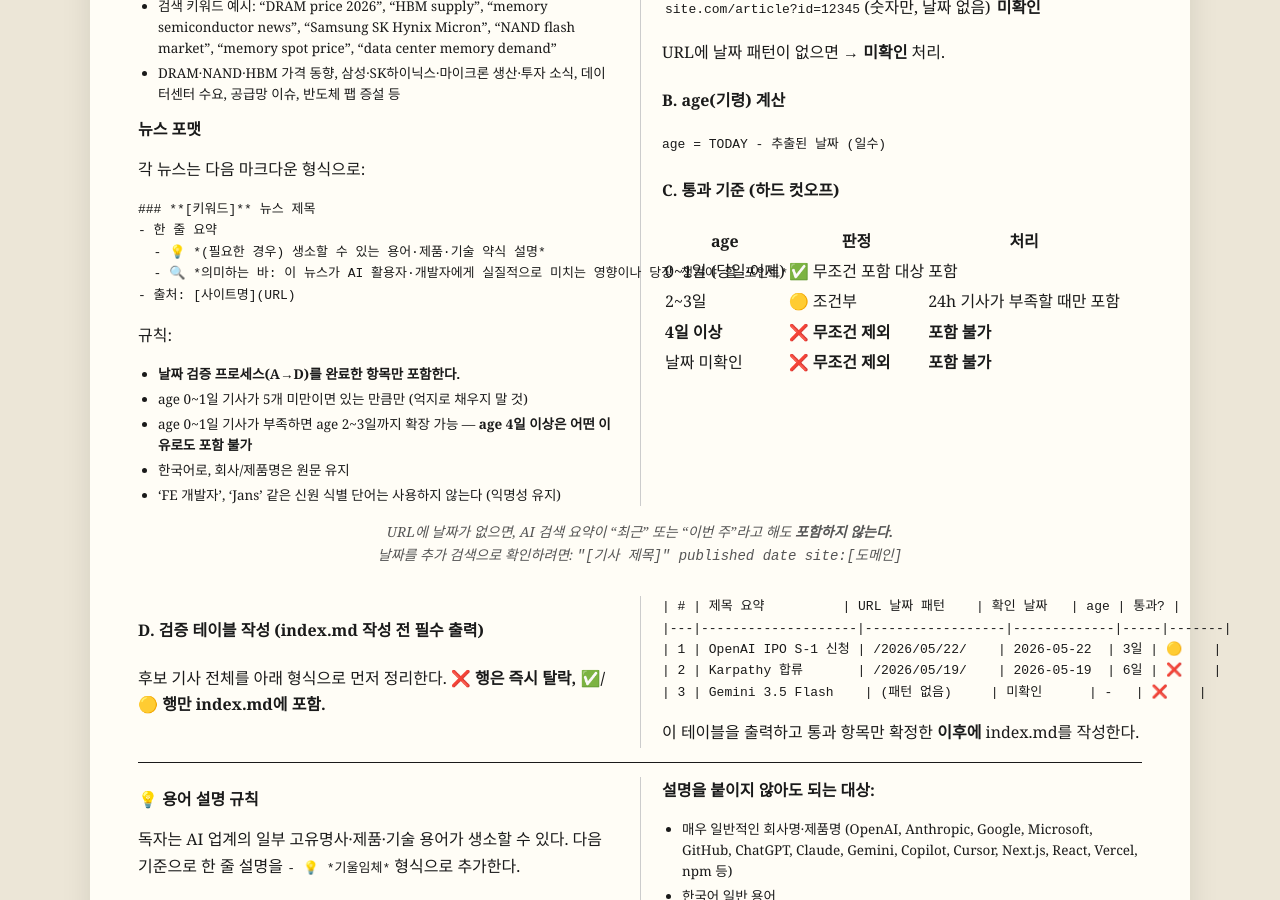
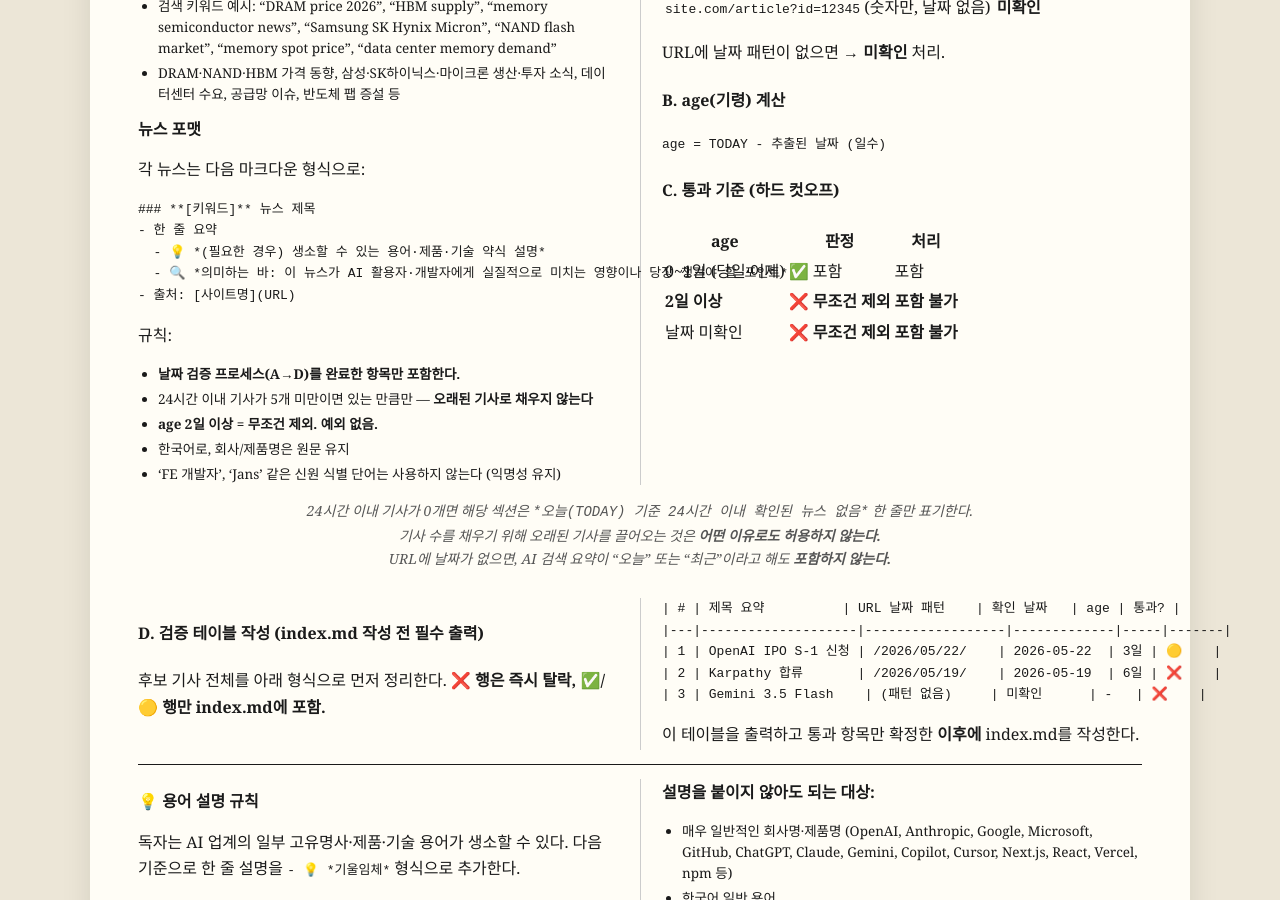
Before and after one commit to kimjans/daily-news, a Jekyll site: the page built from CLAUDE.md, in a window 1280 px wide and 900 px high, scrolled down 1483 px. Built offline with Jekyll 4.4.1, drawn with Linux system fonts in a browser that asks for light colours; our own code applies the rules of GitHub Pages for plain Markdown files.

Commit message:
docs: 날짜 기준 24시간 이내만 허용, 2일 이상 전면 제외

```diff
--- a/CLAUDE.md
+++ b/CLAUDE.md
@@ -73,8 +73,8 @@ WebSearch를 사용해 **지난 24시간 이내의 최신 AI 뉴스**를 두 카
 
 규칙:
 - **날짜 검증 프로세스(A→D)를 완료한 항목만 포함한다.**
-- age 0~1일 기사가 5개 미만이면 있는 만큼만 (억지로 채우지 말 것)
-- age 0~1일 기사가 부족하면 age 2~3일까지 확장 가능 — **age 4일 이상은 어떤 이유로도 포함 불가**
+- 24시간 이내 기사가 5개 미만이면 있는 만큼만 — **오래된 기사로 채우지 않는다**
+- **age 2일 이상 = 무조건 제외. 예외 없음.**
 - 한국어로, 회사/제품명은 원문 유지
 - 'FE 개발자', 'Jans' 같은 신원 식별 단어는 사용하지 않는다 (익명성 유지)
 
@@ -103,13 +103,13 @@ age = TODAY - 추출된 날짜 (일수)
 
 | age | 판정 | 처리 |
 |-----|------|------|
-| 0~1일 (당일·어제) | ✅ 무조건 포함 대상 | 포함 |
-| 2~3일 | 🟡 조건부 | 24h 기사가 부족할 때만 포함 |
-| **4일 이상** | **❌ 무조건 제외** | **포함 불가** |
+| 0~1일 (당일·어제) | ✅ 포함 | 포함 |
+| **2일 이상** | **❌ 무조건 제외** | **포함 불가** |
 | 날짜 미확인 | **❌ 무조건 제외** | **포함 불가** |
 
-> URL에 날짜가 없으면, AI 검색 요약이 "최근" 또는 "이번 주"라고 해도 **포함하지 않는다.**
-> 날짜를 추가 검색으로 확인하려면: `"[기사 제목]" published date site:[도메인]`
+> 24시간 이내 기사가 0개면 해당 섹션은 `*오늘(TODAY) 기준 24시간 이내 확인된 뉴스 없음*` 한 줄만 표기한다.
+> 기사 수를 채우기 위해 오래된 기사를 끌어오는 것은 **어떤 이유로도 허용하지 않는다.**
+> URL에 날짜가 없으면, AI 검색 요약이 "오늘" 또는 "최근"이라고 해도 **포함하지 않는다.**
 
 #### D. 검증 테이블 작성 (index.md 작성 전 필수 출력)
 
```
